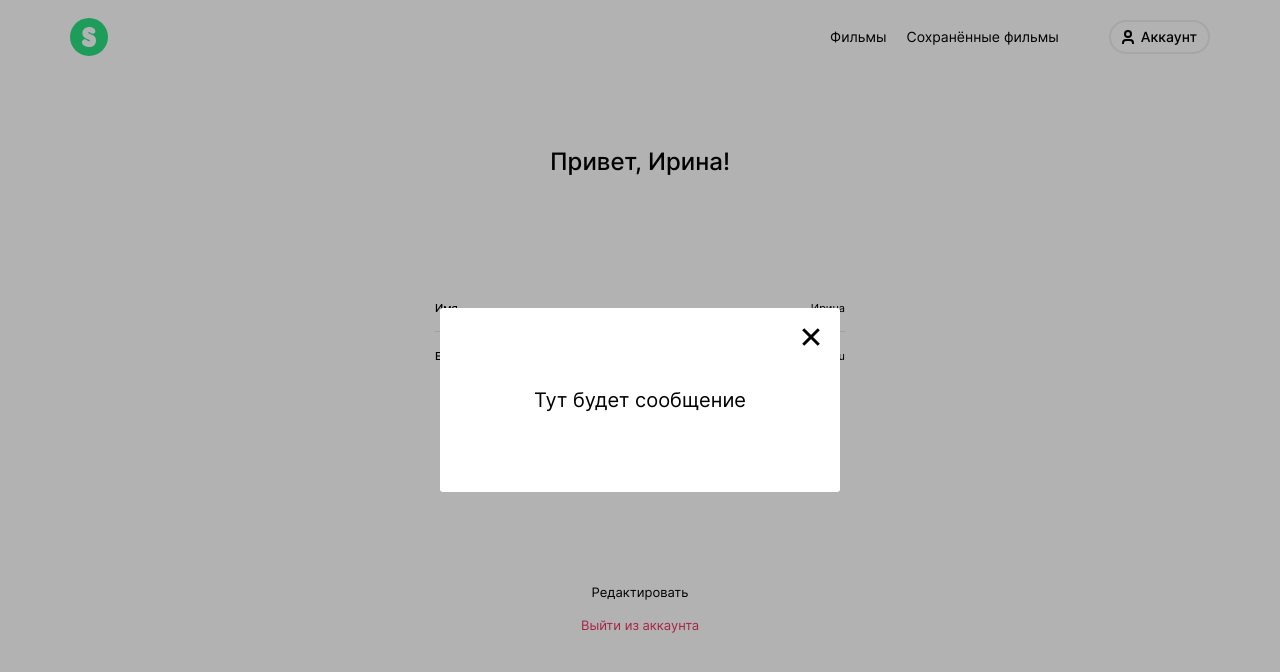
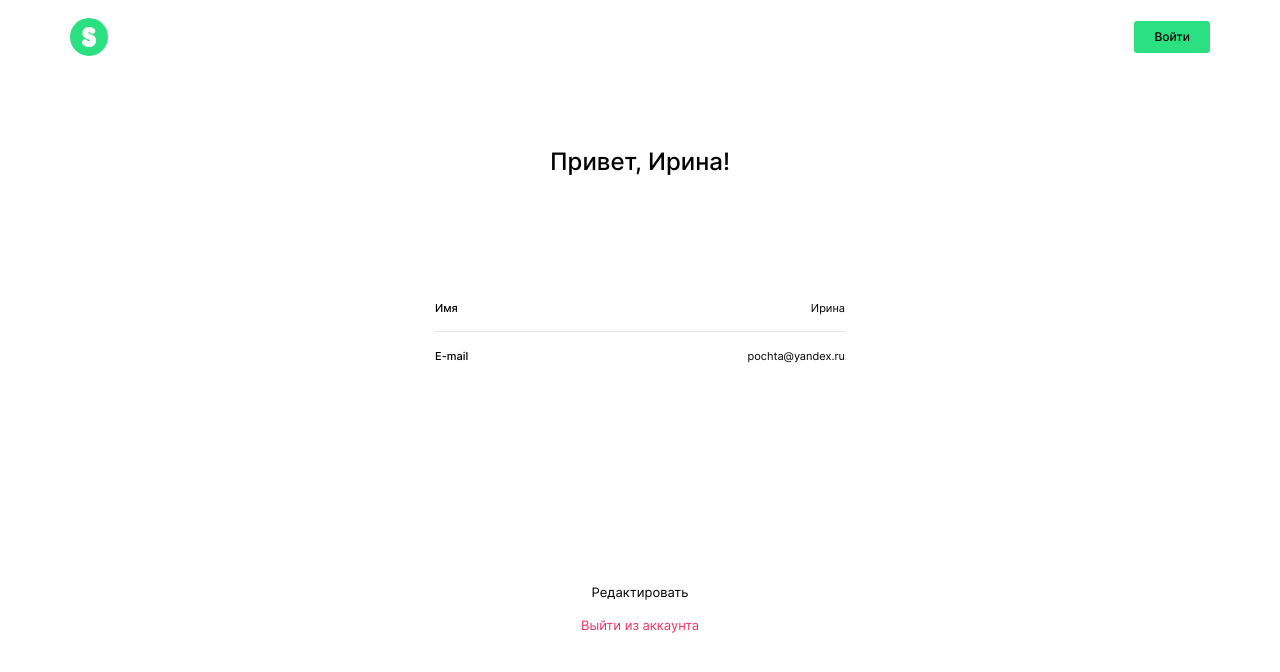
Before and after one commit to naumch1k/movies-explorer-frontend, a React (Create React App) app: page /profile in a window 1280 px wide. Shown: the top 672 px of the page. Built offline with nearby package versions, Linux system fonts and the light colour scheme.

Commit message:
feat: impove accessibility

```diff
--- a/src/components/App/App.jsx
+++ b/src/components/App/App.jsx
@@ -22,10 +22,10 @@ function App() {
     email: 'pochta@yandex.ru'
   });
 
-  const [loggedIn, setLoggedIn] = useState(true);
+  const [loggedIn, setLoggedIn] = useState(false);
 
   const [isSideMenuPopupOpen, setSideMenuPopupOpen] = useState(false);
-  const [isInfoTooltipPopupOpen, setIsInfoTooltipPopupOpen] = useState(true);
+  const [isInfoTooltipPopupOpen, setIsInfoTooltipPopupOpen] = useState(false);
 
   function handleSideMenuPopupOpen () {
     setSideMenuPopupOpen(true);
--- a/src/components/ProfileForm/ProfileForm.jsx
+++ b/src/components/ProfileForm/ProfileForm.jsx
@@ -44,6 +44,7 @@ function ProfileForm({ inputsData, submitButtonModifier, buttonText, isBeingEdit
             type="button"
             className="profile-form__btn profile-form__btn_use_edit"
             onClick={onEditProfile}
+            aria-label="Редактировать профиль"
           >
             Редактировать
           </button>
```
